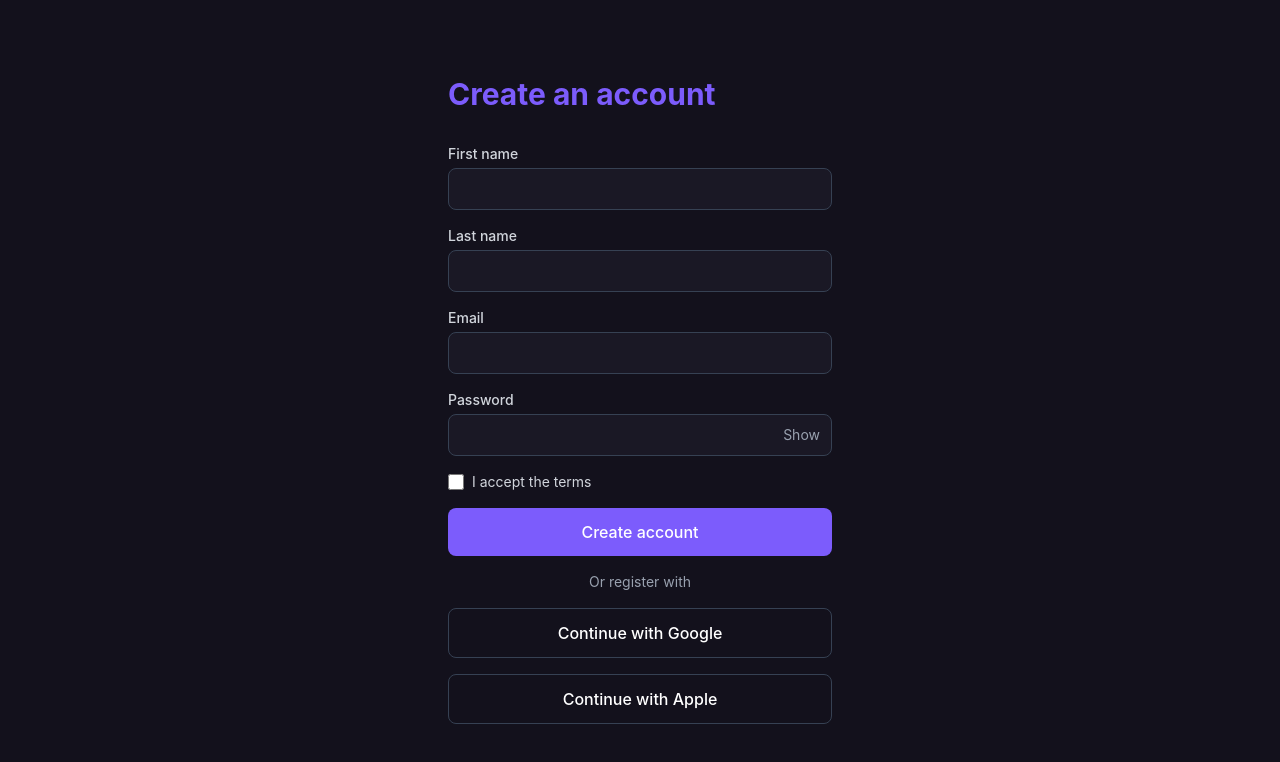
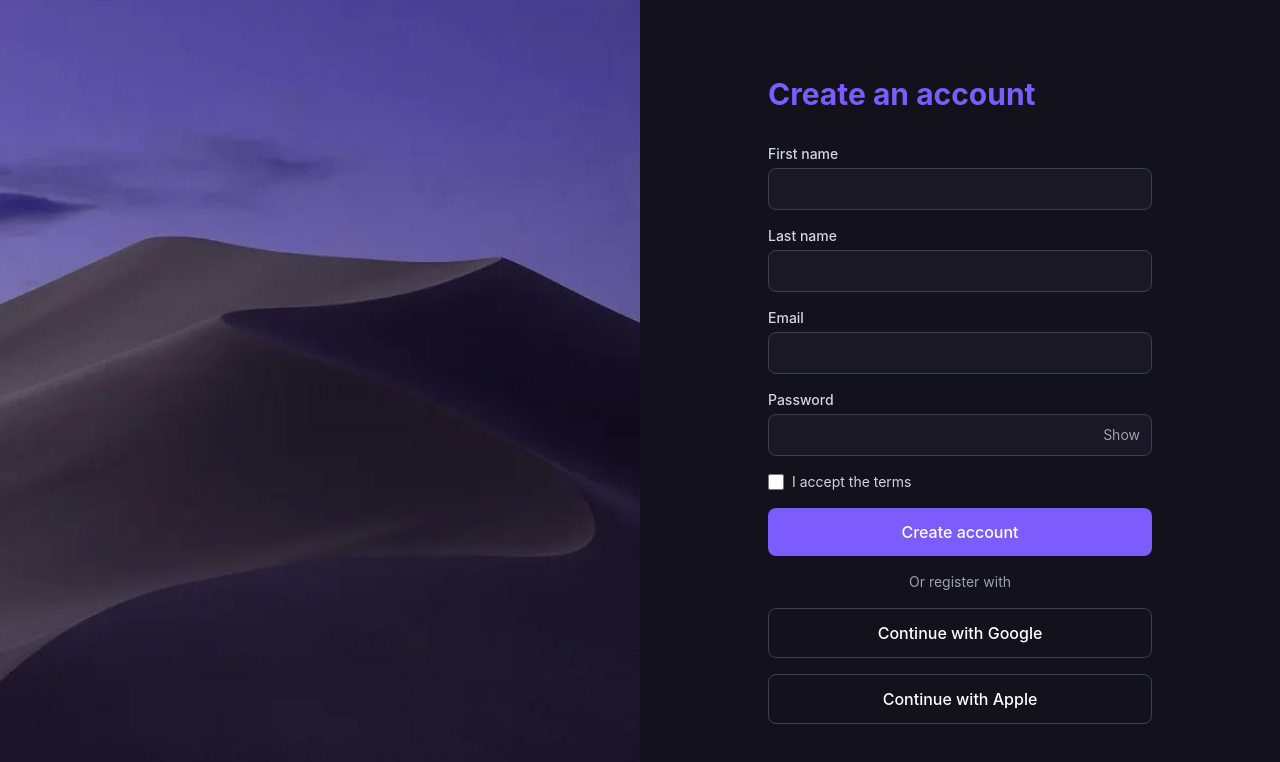
Before and after one commit to nicowxdvd/web-lumina, a React (Vite) app: page / in a window 1280 px wide. Shown: the top 762 px of the page. Built offline with nearby package versions, Linux system fonts and the light colour scheme.

Commit message:
se implementa authlayut para panel izquierdo del login page

```diff
--- a/src/App.jsx
+++ b/src/App.jsx
@@ -1,7 +1,12 @@
+import AuthLayout from './components/AuthLayout'
 import Login from './pages/Login'
 
 function App() {
-  return <Login />
+  return (
+    <AuthLayout>
+      <Login />
+    </AuthLayout>
+  )
 }
 
 export default App
--- /dev/null
+++ b/src/components/AuthLayout.jsx
@@ -0,0 +1,17 @@
+import background from '../assets/auth-background.jpg'
+
+function AuthLayout({ children }) {
+    return (
+        <div className="min-h-screen flex bg-lumina-bg">
+            <div
+                className="hidden lg:block w-1/2 bg-cover bg-center"
+                style={{ backgroundImage: `url(${background})` }}
+            />
+            <div className="w-full lg:w-1/2 flex items-center justify-center">
+                {children}
+            </div>
+        </div>
+    )
+}
+
+export default AuthLayout
```
